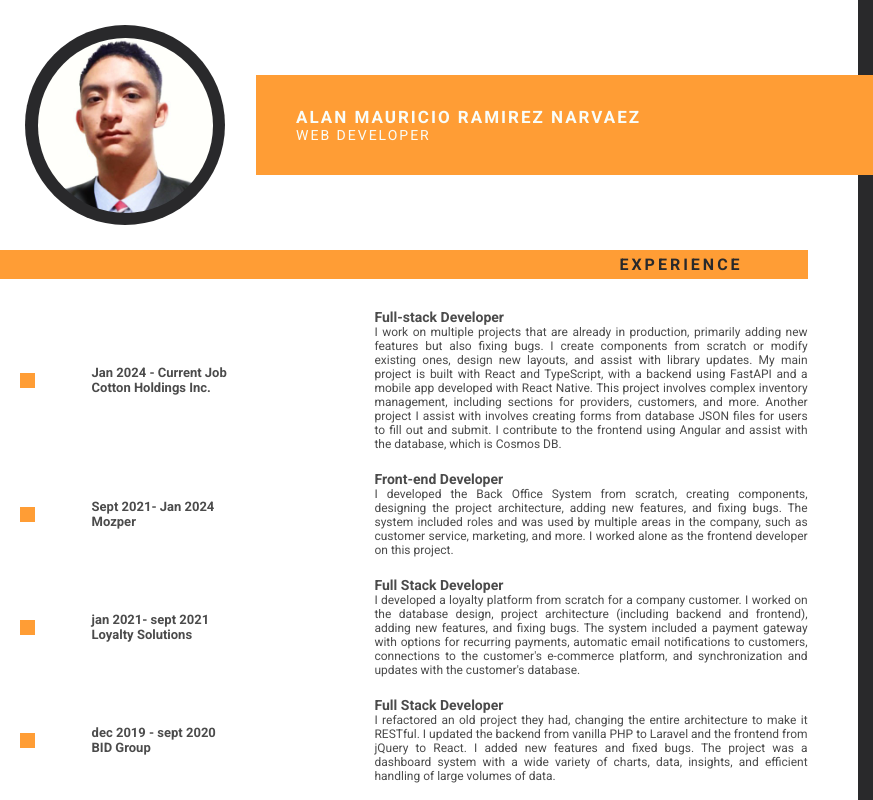
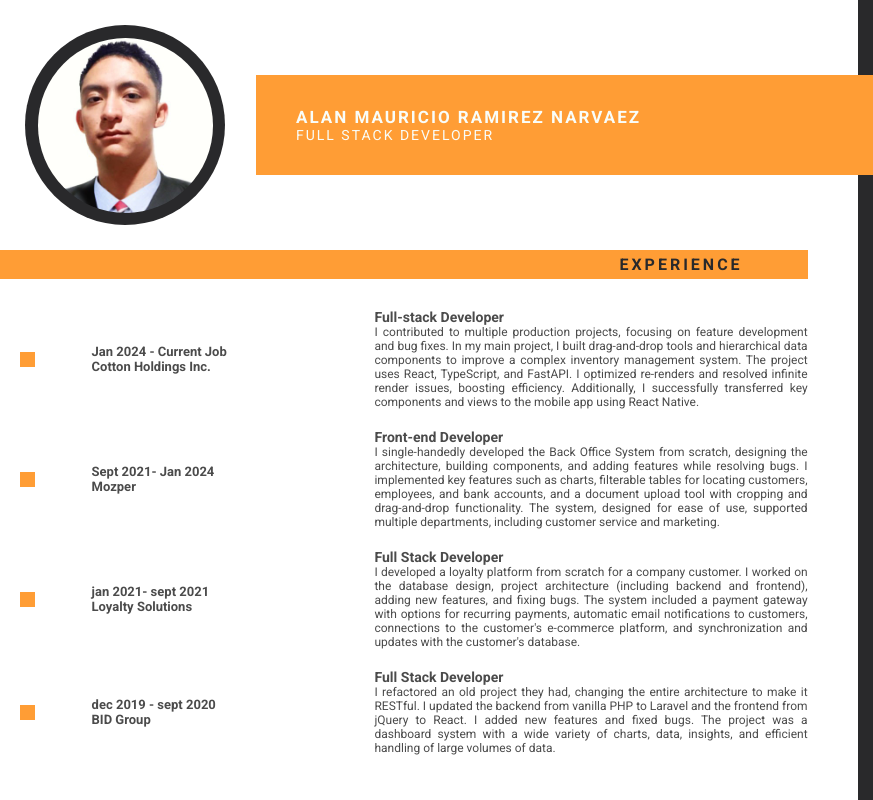
Before and after one commit to alanicio/resume, a plain HTML site: page index.html in a window 1280 px wide. Shown: the top 800 px of the page, 0-873 px from the left. Drawn offline with Linux system fonts and the light colour scheme.

Commit message:
descriptions updated

```diff
--- a/index.html
+++ b/index.html
@@ -17,7 +17,7 @@
       </div>
       <div class="data-bar primary-color">
         <h1>ALAN MAURICIO RAMIREZ NARVAEZ</h1>
-        <p>WEB DEVELOPER</p>
+        <p>FULL STACK DEVELOPER</p>
       </div>
     </header>
     <section class="experience-section col-full-width full-height">
@@ -34,13 +34,11 @@
           <div class="jobs-details">
             <h3>Full-stack Developer</h3>
             <p>
-              I work on multiple projects that are already in production, primarily adding new features but also fixing
-              bugs. I create components from scratch or modify existing ones, design new layouts, and assist with
-              library updates. My main project is built with React and TypeScript, with a backend using FastAPI and a
-              mobile app developed with React Native. This project involves complex inventory management, including
-              sections for providers, customers, and more. Another project I assist with involves creating forms from
-              database JSON files for users to fill out and submit. I contribute to the frontend using Angular and
-              assist with the database, which is Cosmos DB.
+              I contributed to multiple production projects, focusing on feature development and bug fixes. In my main
+              project, I built drag-and-drop tools and hierarchical data components to improve a complex inventory
+              management system. The project uses React, TypeScript, and FastAPI. I optimized re-renders and resolved
+              infinite render issues, boosting efficiency. Additionally, I successfully transferred key components and
+              views to the mobile app using React Native.
             </p>
           </div>
         </li>
@@ -53,10 +51,11 @@
           <div class="jobs-details">
             <h3>Front-end Developer</h3>
             <p>
-              I developed the Back Office System from scratch, creating components, designing the project architecture,
-              adding new features, and fixing bugs. The system included roles and was used by multiple areas in the
-              company, such as customer service, marketing, and more. I worked alone as the frontend developer on this
-              project.
+              I single-handedly developed the Back Office System from scratch, designing the architecture, building
+              components, and adding features while resolving bugs. I implemented key features such as charts,
+              filterable tables for locating customers, employees, and bank accounts, and a document upload tool with
+              cropping and drag-and-drop functionality. The system, designed for ease of use, supported multiple
+              departments, including customer service and marketing.
             </p>
           </div>
         </li>
```
